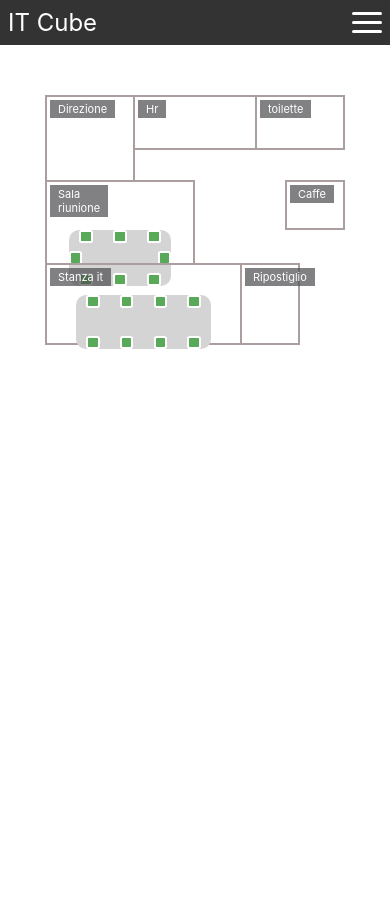
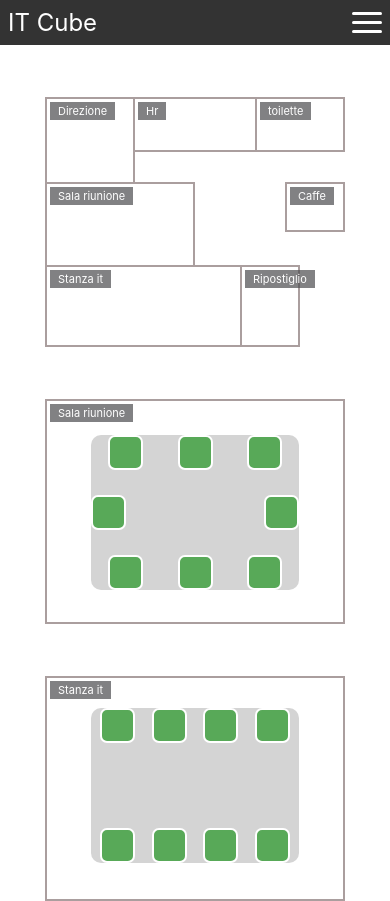
Before and after one commit to lpItCube/prenotazioni-ufficio, a Next.js app: page /prenota/1 in a window 390 px wide. Before the commit the page ends 844 px from the top, so only its background shows below. Built offline with nearby package versions, Linux system fonts and the light colour scheme; no server answers; the database is empty.

Commit message:
Samuele
fix grafix

```diff
--- a/components/calendar.tsx
+++ b/components/calendar.tsx
@@ -80,6 +80,10 @@ function Calendar() {
       <link rel="stylesheet" href="https://fonts.googleapis.com/css2?family=Material+Symbols+Rounded:opsz,wght,FILL,GRAD@20..48,100..700,0..1,-50..200" />
     </Head>
     <div className="calendar-container">
+      <div className="content-test-info">
+        <h2>Selezione un giorno disponibile per eseguire una prenotazione per quella data</h2>
+        <div className="separator"> </div>
+      </div>
       <div className="wrapper">
         <header>
           <p className="current-date">Novemeber 2022</p>
--- a/components/first-office.tsx
+++ b/components/first-office.tsx
@@ -60,6 +60,64 @@ function FirstOffice({ reserveData, date }: any) {
           <span className="text-name-room">Ripostiglio</span>
         </div>
       </div>
+    </div>
+
+    <div className="office-container-mobile">
+
+      <div className="separator"> </div>
+
+      <div className="office-margin">
+        <div className="boss-room r-border r-border-no-bottom">
+          <span className="text-name-room">Direzione</span>
+        </div>
+        <div className="hr-room r-border r-border-no-left r-border-no-right">
+          <span className="text-name-room">Hr</span>
+        </div>
+        <div className="toilette r-border ">
+          <span className="text-name-room">toilette</span>
+        </div>
+        <div className="meeting-room r-border r-border-no-bottom">
+          <div className="prenotazione-all">
+            <span className="text-name-room">Sala riunione</span>
+          </div>
+        </div>
+        <div className="hall "> </div>
+        <div className="cafe r-border ">
+          <span className="text-name-room">Caffe</span>
+        </div>
+        <div className="it-room r-border r-border-no-right">
+          <span className="text-name-room">Stanza it</span>
+        </div>
+        <div className="sgabu r-border">
+          <span className="text-name-room">Ripostiglio</span>
+        </div>
+      </div>
+
+      <div className="separator"> </div>
+
+      <div className="office-margin">
+
+        <div className="border-detail">
+          <div className="prenotazione-all">
+            <span className="text-name-room">Sala riunione</span>
+            <span id="meetAll" className="button-all" onClick={() =>{
+              setSeatId("all");
+              (document.getElementById("myModal") as HTMLElement).style.display = "flex"
+            }}>Prenotazione unica</span>
+          </div>
+
+          <MeetDesk reserveData={reserveData}/>
+        </div>
+
+        <div className="separator"> </div>
+
+        <div className="border-detail">
+          <span className="text-name-room">Stanza it</span>
+          <ItDesk reserveData={reserveData}/>
+        </div>
+
+      </div>
+
     </div>
     </>
   )
--- a/styles/calendar.css
+++ b/styles/calendar.css
@@ -122,3 +122,19 @@ header .icons span:last-child{
   cursor: auto;
   background: #fff;
 }
+
+.content-test-info{
+  margin-bottom: 20px;
+  color: #fff ;
+  max-width: 500px;
+  text-align: center;
+}
+
+.separator{
+  height: 2px;
+  width: 300px;
+  margin-left: 100px;
+  background: #fff;
+  margin-top: 20px;
+  margin-bottom: 30px;
+}
--- a/styles/first-office.css
+++ b/styles/first-office.css
@@ -181,3 +181,40 @@
   color: black;
   background: #fff;
 }
+
+
+.office-container-mobile{
+  display: none;
+}
+
+.separator {
+  height: 30px;
+  width: 100%;
+}
+
+.border-detail {
+  border: rgb(170, 158, 158) solid 2px;
+  width: 100%;
+  height: 225px;
+}
+
+@media only screen and (max-width: 600px) {
+  .office-container {
+    display: none;
+  }
+
+  .office-container-mobile{
+    display: block;
+  }
+
+  .meet-seat {
+    height: 35px;
+    width: 35px;
+  }
+
+  .it-seat {
+    height: 35px;
+    width: 35px;
+    margin: 0 auto;
+  }
+}
```
